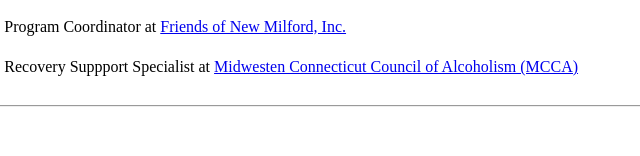
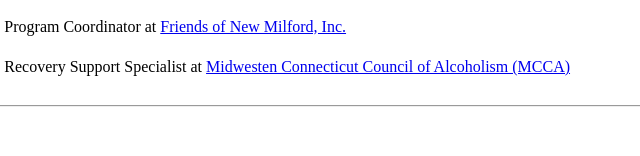
Before and after one commit to turboturtle002/cv, a plain HTML site: page index.html in a window 1280 px wide. Shown: the part 644-800 px from the top of the page, 116-756 px from the left. Drawn offline with Linux system fonts and the light colour scheme.

Commit message:
Typo correction
Took out web dev skills and fixed typos

```diff
--- a/index.html
+++ b/index.html
@@ -1,11 +1,9 @@
 <!DOCTYPE html>
 <html>
-
 <head>
   <meta charset="utf-8">
   <title>Melanie's Personal Site</title>
 </head>
-
 <body>
   <table cellspacing= "20">
     <tr>
@@ -16,9 +14,7 @@
           I have wanted to change my career into Tech for a long time. After moving to Switzerland with my husband, I realized now is my chance!</p></td>
     </tr>
   </table>
-
   <hr size"3" noshade>
-
   <h3>Education</h3>
     <p><em><strong><a href="https://www.wcsu.edu/">Western Connecticut State University</a></strong></em>, Danbury, CT</p>
       <ul>
@@ -28,9 +24,7 @@
       <ul>
         <li>High School Diploma</li>
       </ul>
-
 <hr>
-
   <h3>Work Experience</h3>
       <table cellspacing= "20">
         <thead>
@@ -46,50 +40,13 @@
           </tr>
           <tr>
             <td>2015-2017</td>
-            <td>Recovery Suppport Specialist at <a href="https://mccaonline.com/">Midwesten Connecticut Council of Alcoholism (MCCA)</td>
+            <td>Recovery Support Specialist at <a href="https://mccaonline.com/">Midwesten Connecticut Council of Alcoholism (MCCA)</td>
           </tr>
         </tbody>
         <tfoot>
-
         </tfoot>
       </table>
-
-      <!--<h3>Web Development Skills</h3>
-            <ul>
-              <li>Front-End Web Development</li>
-              <li><strong>HTML</strong> 5</li>
-              <li><strong>CSS</strong> 3</li>
-              <li><strong>Bootstrap</strong> 4</li>
-              <li><strong>Javascript</strong> ES6</li>
-              <li>DOM Manipulation</li>
-              <li><strong>jQuery</strong></li>
-              <li>Bash Command Line</li>
-              <li>Git, <strong>GitHub</strong> and Version Control</li>
-              <li>Backend Web Development</li>
-              <li><strong>Node</strong>.js</li>
-              <li>NPM</li>
-              <li><strong>Express</strong>.js</li>
-              <li>EJS</li>
-              <li>REST</li>
-              <li><strong>APIs</strong></li>
-              <li>Databases</li>
-              <li>SQL</li>
-              <li><strong>MongoDB</strong></li>
-              <li>Mongoose</li>
-              <li>Authentication</li>
-              <li>Firebase</li>
-              <li><strong>React</strong>.js</li>
-              <li>React Hooks</li>
-              <li>Web Design</li>
-              <li>Deployment with GitHub Pages, Heroku and MongoDB Atlas</li>
-              <li>Web3 Development on the Internet Computer</li>
-              <li>Blockchain technology</li>
-              <li>Token contract development</li>
-              <li>NFT minting, buying and selling logic</li>
-            </ul>-->
-
 <hr>
-
         <h3>Skills</h3>
               <table cellspacing= "10">
                   <tr>
@@ -112,13 +69,9 @@
                     <td></td>
                   </tr>
               </table>
-
-
-
-      <hr size "1" />
+<hr size "1" />
       <a href="hobbies.html">My Hobbies</a>
       <a href="contact_me.html">Contact Me</a>
-
 </body>
 
 
```
